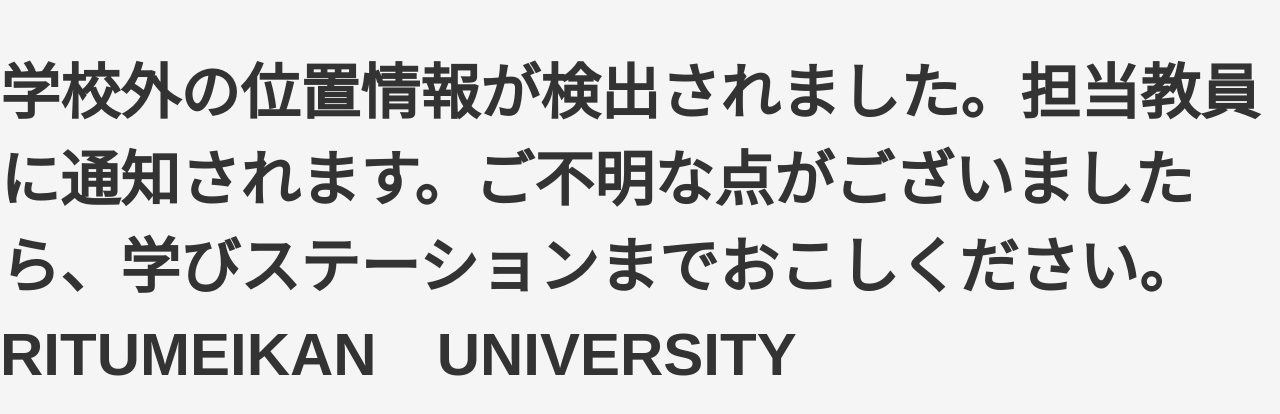
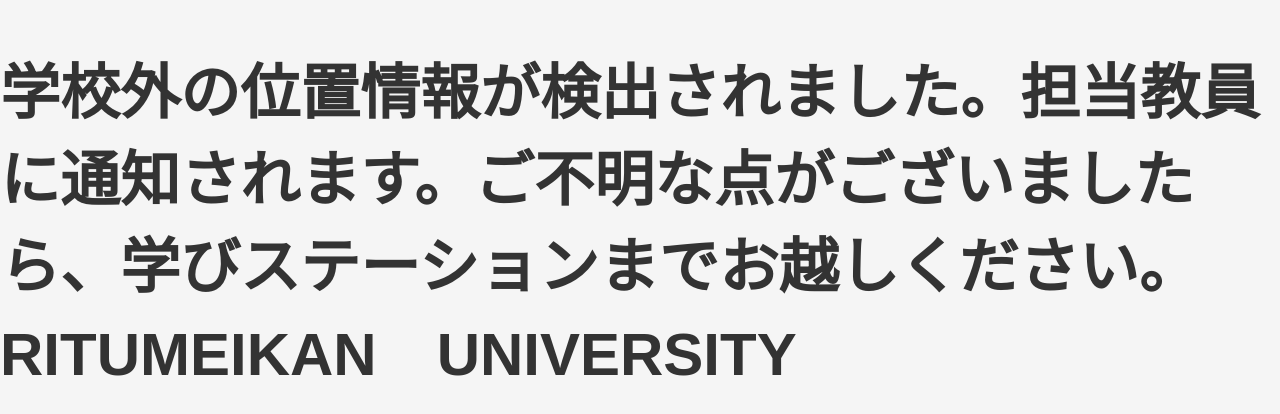
Before and after one commit to sconb229/MESSAGE, a plain HTML site: page index.html in a window 1280 px wide. Shown: the part 182-596 px from the top of the page. Drawn offline with Linux system fonts and the light colour scheme.

Commit message:
Update index.html

```diff
--- a/index.html
+++ b/index.html
@@ -22,6 +22,6 @@
 </head>
 
 <body>
-    <h1>学校外の位置情報が検出されました。担当教員に通知されます。ご不明な点がございましたら、学びステーションまでおこしください。RITUMEIKAN　UNIVERSITY</h1>
+    <h1>学校外の位置情報が検出されました。担当教員に通知されます。ご不明な点がございましたら、学びステーションまでお越しください。RITUMEIKAN　UNIVERSITY</h1>
 </body>
 </html>
```
